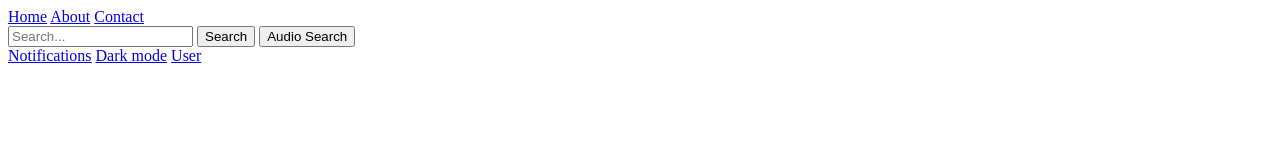
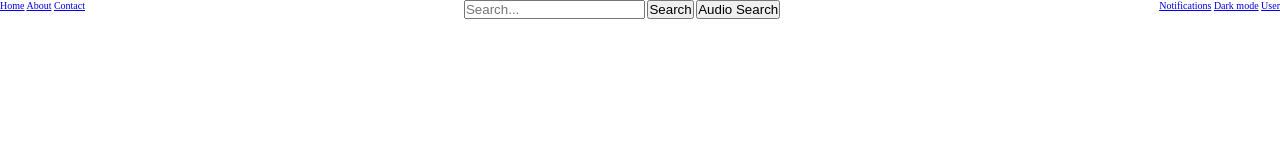
Before and after one commit to Savomagia/Navbar, a website: page index.html in a window 1280 px wide. Drawn offline with Linux system fonts and the light colour scheme.

Commit message:
display flex

```diff
--- a/index.html
+++ b/index.html
@@ -3,26 +3,30 @@
 <head>
     <meta charset="UTF-8">
     <meta name="viewport" content="width=device-width, initial-scale=1.0">
-    <title>Document</title>
+    <link rel="stylesheet" href="sass/styles.css">
+    <title>Navbar</title>
 </head>
 <body>
-    <nav>
+    <nav class="navbar">
+        <div class="navbar__wrapper">
             <div class="start">
                 <a href="#home">Home</a>
                 <a href="#about">About</a>
                 <a href="#contact">Contact</a>
             </div>
+
             <div class="center">
                 <input type="text" placeholder="Search...">
                 <Button>Search</Button>
                 <button>Audio Search</button>
             </div>
+
             <div class="end">
                 <a href="#signIn">Notifications</a>
                 <a href="#darkMode">Dark mode</a>
                 <a href="#user">User </a>
             </div>
-
+        </div>
     </nav>
 
 </body>
--- a/sass/_navbar.scss
+++ b/sass/_navbar.scss
@@ -0,0 +1,7 @@
+.navbar {
+
+    &__wrapper {
+        display: flex;
+        justify-content: space-between;
+    }
+}
```
Also changed, not shown: sass/styles.css, 1 other file. Lines whose indentation alone changed are shown as unchanged.
